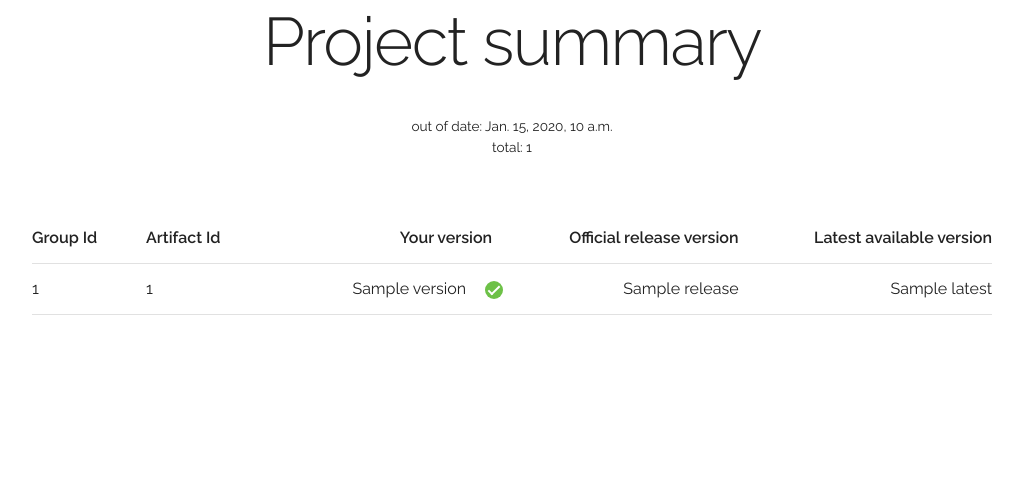
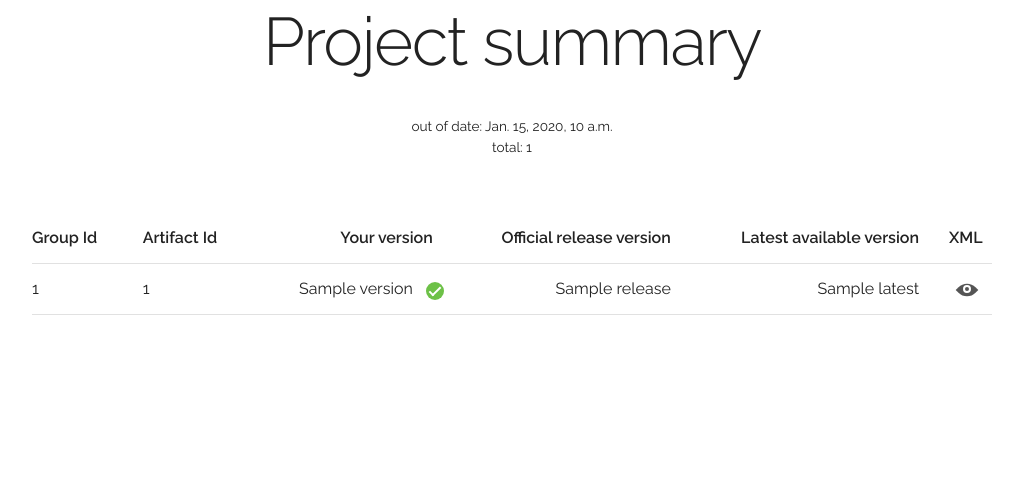
Before and after one commit to markotitel/libreeze, a Django app: template app/templates/app/result.html in a window 1280 px wide. Shown: the part 26-525 px from the top of the page, without its empty margins (128-1151 px from the left). Run offline with Django 3.2, Linux system fonts and the light colour scheme; the template is opened without the code that fills it: most values are stand-ins (such as "Sample title", 1, 10 or a date in 2020); some libraries are stand-ins or nearby versions.

Commit message:
Added copy to clipboard

```diff
--- a/app/static/app/css/lb-result.css
+++ b/app/static/app/css/lb-result.css
@@ -35,63 +35,58 @@ caption {
 }
 */
 
-.v-flag {
+.lb-ico {
 	position: relative;
 	overflow: hidden;
 	padding: 0;
-	margin: 0 0 0 1em;
+	margin: 0 0 0 10px;
 }
 
-.v-flag:before,
-.v-flag:after {
+.lb-ico:before,
+.lb-ico:after {
 	content: "";
 	position: absolute;
-	top: 50%;
-	left: 0;
+	top: 15%;
 }
 
-.v-flag:before {}
-
-.v-flag:after {}
-
-.v-warn:before {
+.lb-ico-warn:before {
 	content: "!";
 	color: #000;
 	z-index: 2;
 	left: .65em;
-	margin-top: -10px;
+	Xmargin-top: -10px;
 	font-size: 14px;
 	font-weight: bold;
 }
 
-.v-warn:after {
+.lb-ico-warn:after {
 	border-width: 0 11px 18px;
 	border-color: #fce04a transparent;
 	background: transparent;
 	z-index: 1;
 	border-style: solid;
-	margin-top: -10px;
+	Xmargin-top: -10px;
 }
 
-.v-ok:before {
+.lb-ico-ok:before {
 	left: 3px;
 	width: 18px;
 	height: 18px;
-	margin-top: -8px;
+	Xmargin-top: -8px;
 	-webkit-border-radius: 16px;
 	-moz-border-radius: 16px;
 	border-radius: 16px;
 	background: #6dc147;
 }
 
-.v-ok:after {
+.lb-ico-ok:after {
 	left: .55em;
 	width: 4px;
 	height: 10px;
 	border-width: 0 2px 2px 0;
 	border-style: solid;
 	border-color: #fff;
-	margin-top: -6px;
+	margin-top: 2px;
 	-webkit-transform: rotate(45deg);
 	-moz-transform: rotate(45deg);
 	-ms-transform: rotate(45deg);
@@ -99,9 +94,70 @@ caption {
 	transform: rotate(45deg);
 }
 
-.fix-width {
-	min-width: 10em;
+.lb-ico-eye:before {
+	width: 1em;
+	height: 1em;
+	Xmargin-top: -3px;
+	background: #555;
+	-webkit-border-top-left-radius: 12px;
+	-webkit-border-bottom-right-radius: 12px;
+	-moz-border-radius: 12px 0 12px 0;
+	border-radius: 12px 0 12px 0;
+	-webkit-transform: rotate(45deg);
+	-moz-transform: rotate(45deg);
+	-ms-transform: rotate(45deg);
+	-o-transform: rotate(45deg);
+	transform: rotate(45deg);
 }
+
+.lb-ico-eye:after {
+	left: 4px;
+	width: 4px;
+	height: 4px;
+	border: 2px solid #fff;
+	margin-top: 3px;
+	-webkit-border-radius: 6px;
+	-moz-border-radius: 6px;
+	border-radius: 6px;
+}
+
+.view-xml:hover .lb-ico-eye:before,
+.view-xml.active .lb-ico-eye:before {
+	background: #1a1ab5;
+}
+
+.view-xml,
+.hide-xml,
+#copy-xml {
+	cursor: pointer;
+}
+
+.xml_result {
+	width: 100%;
+	height: 9em;
+	font-size: .8em;
+	margin: 0;
+}
+
+.xml-acts {
+	list-style: none;
+	font-size: .8em;
+	margin-bottom: 0;
+	float: right;
+	padding-right: 1em;
+}
+
+.xml-acts li {
+	display: inline;
+	padding: 0 10px;
+	color: #1a1ab5;
+}
+
+.hide-xml:hover,
+.zeroclipboard-is-hover {
+	text-decoration: underline;
+}
+
 /*
  * Javascript dependent styles
  */
--- a/app/static/app/js/lb-result.js
+++ b/app/static/app/js/lb-result.js
@@ -1,14 +1,26 @@
-$(function(){
+$(function () {
 	"use strict";
 
-    function initSelectOnFocus()
-    {
-        $('.xml-result').focus(function(){
+	function showDependencyCode() {
+		$('.view-xml').click(function () {
+			// Show next table row containing dependency xml
+			$(this).toggleClass('active');
+			$(this).parent('tr').next('tr.dependency-xml').toggleClass('hidden');
+		});
+
+		$('.hide-xml').click(function(){
+			$(this).closest('tr.dependency-xml').addClass('hidden');
+			$(this).closest('tr.dependency-xml').prev('tr').children('.view-xml').removeClass('active');
+		});
+	}
+
+	function selectOnFocus() {
+		$('.xml-result').focus(function () {
 			var $this = $(this);
 			$this.select();
 
 			// Work around Chrome's little problem
-            $this.mouseup(function(){
+			$this.mouseup(function () {
 				// Prevent further mouseup intervention
 				$this.unbind("mouseup");
 				return false;
@@ -16,29 +28,32 @@ $(function(){
 		});
 	}
 
-    function initZeroClipboard()
-    {
-		var $copyButton = $("#copy-button");
+	function zeroClipboard() {
+		var $copyButton = $("#copy-xml");
 
-		if ($copyButton.length === 0) { return false; }
-        if (!window.ZeroClipboard){ return false; }
+		if ($copyButton.length === 0) {
+			return false;
+		}
+		if (!window.ZeroClipboard) {
+			return false;
+		}
 
 		var client = new ZeroClipboard($copyButton);
 
-		client.on("ready", function(){
-            client.on("aftercopy", function(event){
+		client.on("ready", function () {
+			client.on("aftercopy", function (event) {
 				// `this` === `client`
 				// `event.target` === the element that was clicked
-                event.target.style.display = "none";
-                //alert("Copied text to clipboard: \n" + event.data["text/plain"]);
+				//event.target.style.display = "none";
+				alert("Copied text to clipboard: \n" + event.data["text/plain"]);
 			});
 		});
 	}
 
-    function init()
-    {
-        initSelectOnFocus();
-        initZeroClipboard();
+	function init() {
+		selectOnFocus();
+		zeroClipboard();
+		showDependencyCode();
 	}
 
 	init();
--- a/app/templates/app/result.html
+++ b/app/templates/app/result.html
@@ -51,6 +51,7 @@
 							<th class="text-right">Your version</th>
 							<th class="text-right">Official release version</th>
 							<th class="text-right">Latest available version</th>
+							<th>XML</th>
 						</tr>
 					</thead>
 					<tbody>
@@ -62,14 +63,14 @@
 								{% if dependency.up_to_date == False %}
 									{% if dependency.version %}
 										{{ dependency.version }}
-										<span class="v-flag v-warn"></span>
+										<span class="lb-ico lb-ico-warn"></span>
 									{% else %}
 										--
-										<span class="v-flag"></span>
+										<span class="lb-ico"></span>
 									{% endif %}
 								{% else %}
 									{{ dependency.version }}
-									<span class="v-flag v-ok"></span>
+									<span class="lb-ico lb-ico-ok"></span>
 								{% endif %}
 							</td>
 							<td class="text-right fix-width">
@@ -86,25 +87,31 @@
 									--
 								{% endif %}
 							</td>
+							<td class="view-xml">
+								<span class="eye"></span>
+								<span class="lb-ico lb-ico-eye">&nbsp;</span>
+							</td>
 						</tr>
+						<tr class="dependency-xml hidden">
+							<td></td>
+							<td></td>
+							<td colspan="4">
+								<ul class="xml-acts">
+									<li id="copy-xml" data-clipboard-target="clipboard-text" title="Click to copy xml">copy xml</li>
+									<li class="hide-xml">hide</li>
+								</ul>
+								<!-- Textarea preserves indentation so please do not indent it's value -->
+								<textarea readonly class="xml_result" name="clipboard-text" id="clipboard-text">
+<dependency>
+	<groupId>com.datastax.cassandra</groupId>
+	<artifactId>cassandra-driver-core</artifactId>
+	<version>2.0.1</version>
+</dependency>
+								</textarea>
+							</td>
+						</tr>
+
 						{% endfor %}
-						<!--
-							<tr>
-								<td colspan="3">
-									<textarea readonly class="xml_result" name="clipboard-text" id="clipboard-text">
-										<note>
-											<to>Tove</to>
-											<from>Jani</from>
-											<heading>Reminder</heading>
-											<body>Don't forget me this weekend!</body>
-										</note>
-									</textarea>
-								</td>
-								<td>
-									<button id="copy-button" data-clipboard-target="clipboard-text" title="Click to copy xml">Copy</button>
-								</td>
-							</tr>
-							-->
 					</tbody>
 				</table>
 				<div class="contact_form"></div>
```
Lines whose indentation alone changed are shown as unchanged.
